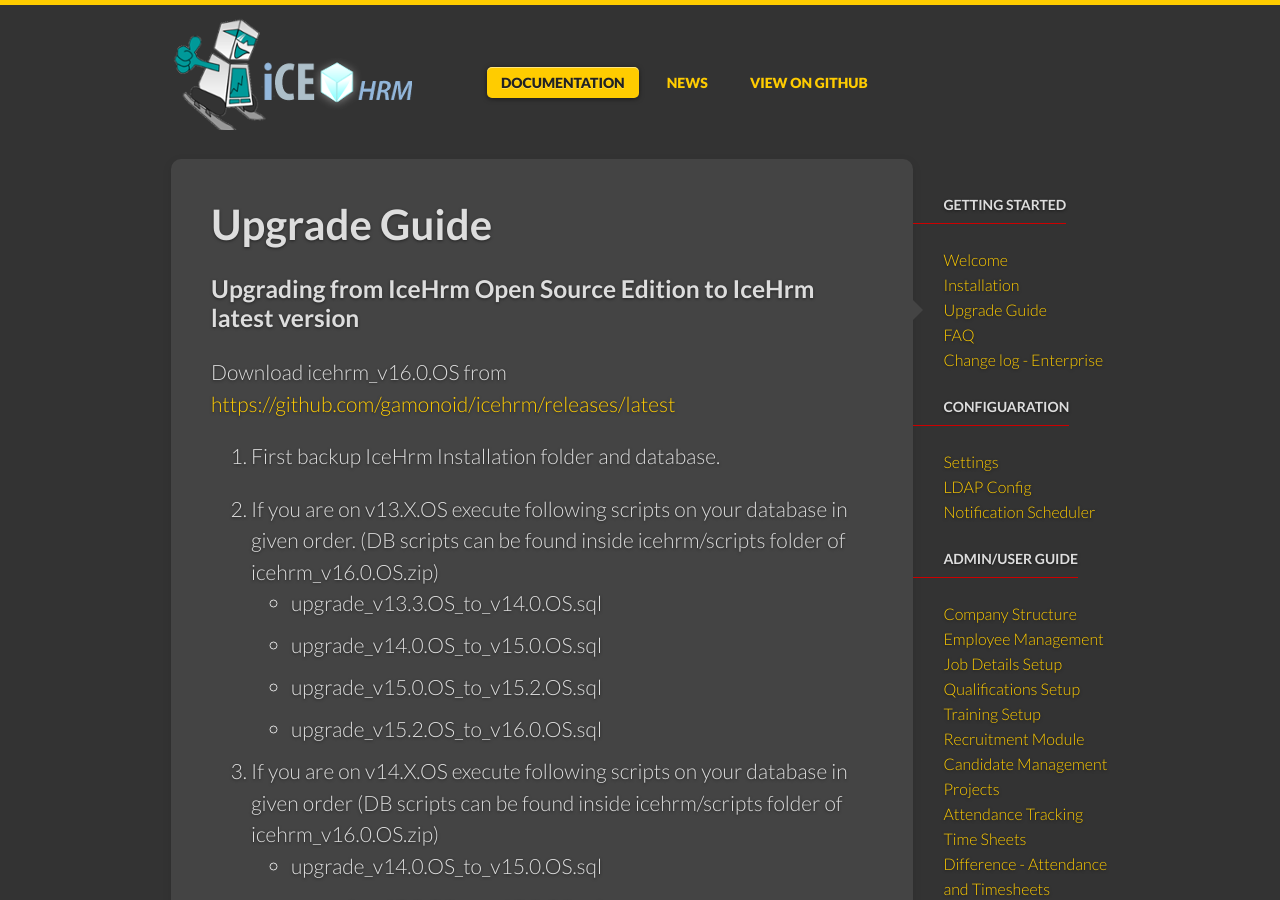
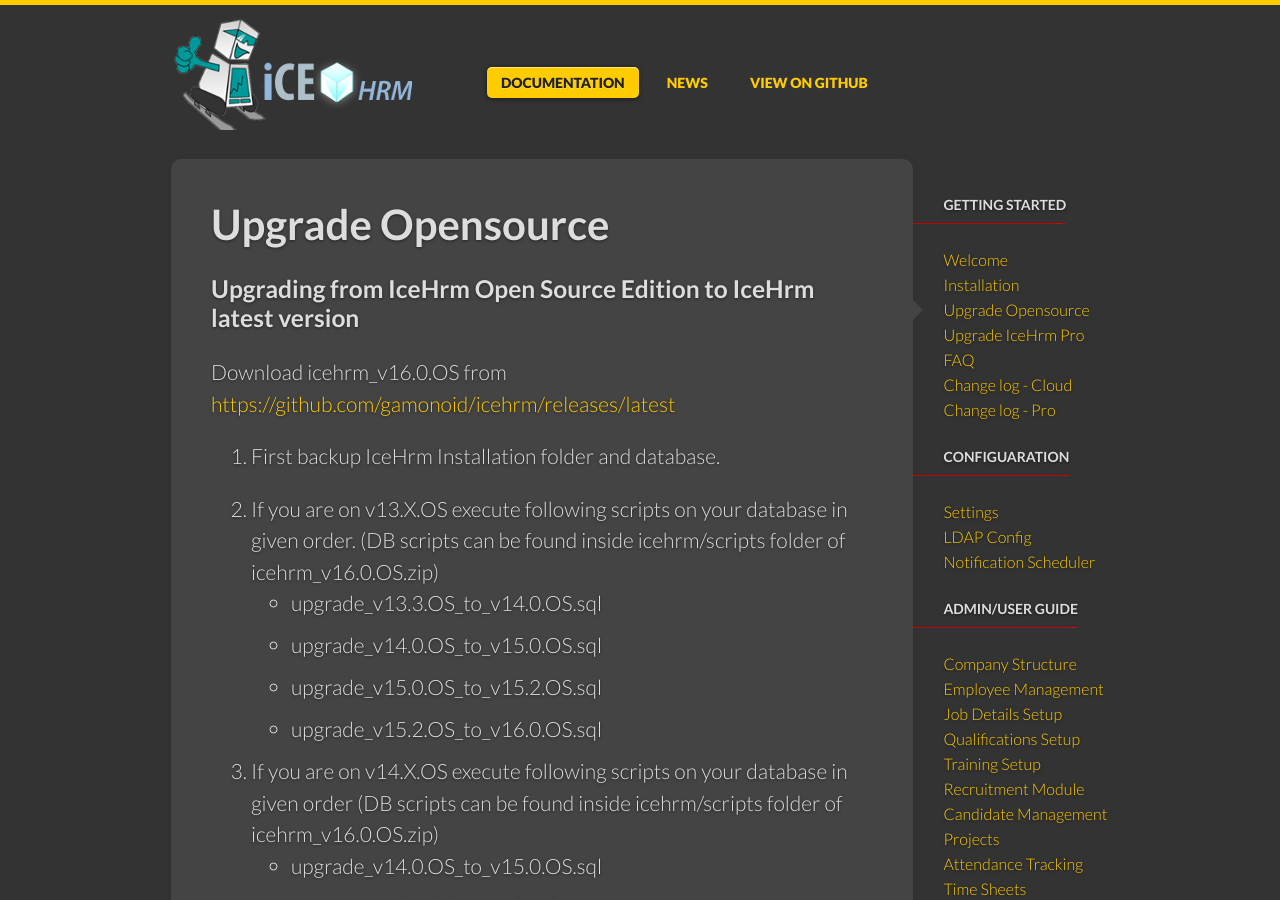
Before and after one commit to icehrm/icehrm.github.io, a Jekyll site: the page built from _docs/upgrade.md, in a window 1280 px wide and 900 px high. Built offline with Jekyll 4.4.1, drawn with Linux system fonts in a browser that asks for light colours.

Commit message:
Updates to other files

```diff
--- a/_data/docs.yml
+++ b/_data/docs.yml
@@ -3,8 +3,10 @@
   - home
   - installation
   - upgrade
+  - upgrade-pro
   - faq
   - changelog
+  - changelog-pro
 
 - title: Configuaration
   docs:
--- a/_docs/changelog.md
+++ b/_docs/changelog.md
@@ -1,8 +1,8 @@
 ---
 layout: docs
-title: Change log - Enterprise
+title: Change log - Cloud
 prev_section: faq
-next_section: settings
+next_section: changelog-pro
 permalink: /docs/changelog/
 ---
 
--- a/_docs/upgrade.md
+++ b/_docs/upgrade.md
@@ -1,8 +1,8 @@
 ---
 layout: docs
-title: Upgrade Guide
+title: Upgrade Opensource
 prev_section: installation
-next_section: faq
+next_section: upgrade-pro
 permalink: /docs/upgrade/
 ---
 
```
Also changed, not shown: _docs/changelog-pro.md (+1 -1 lines).
